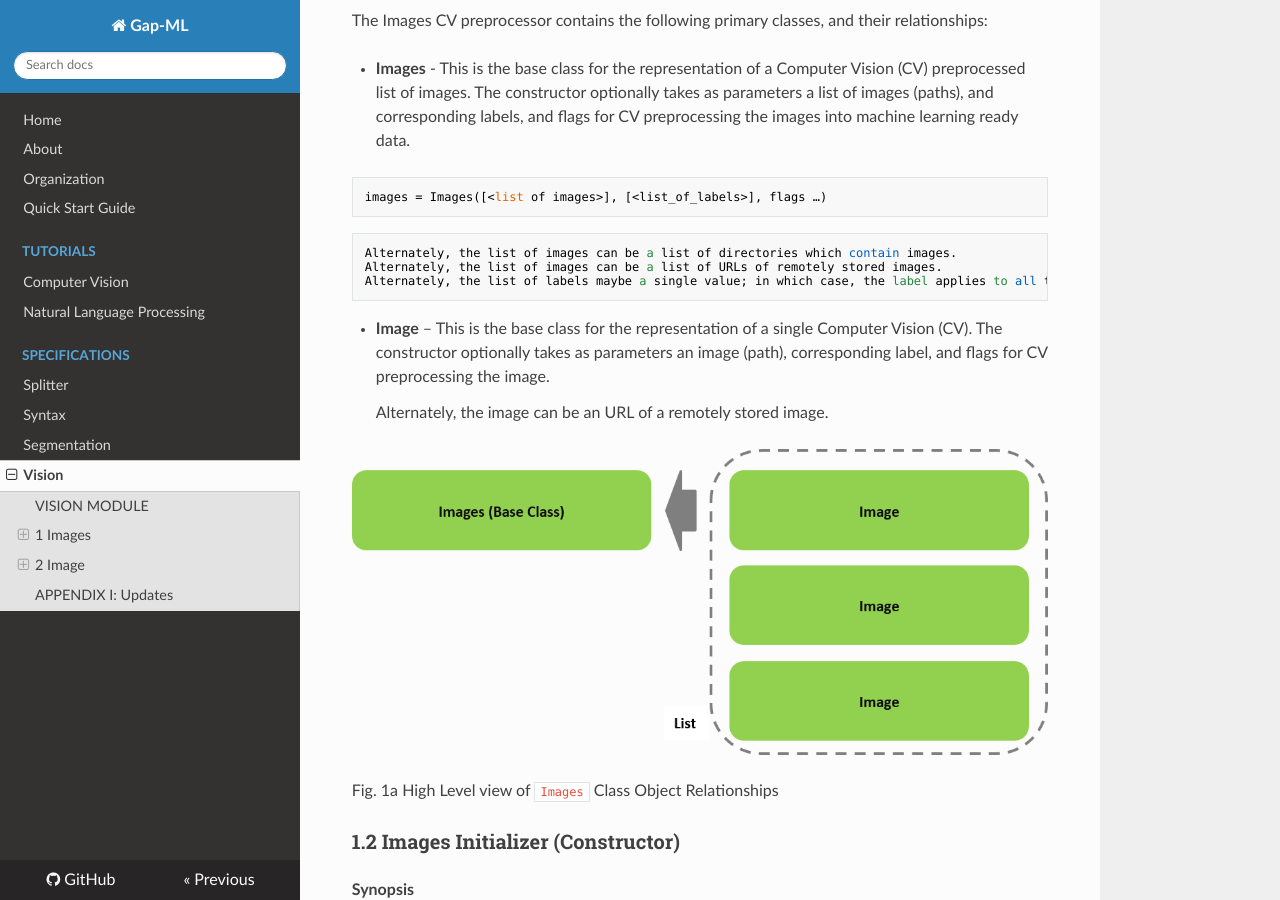
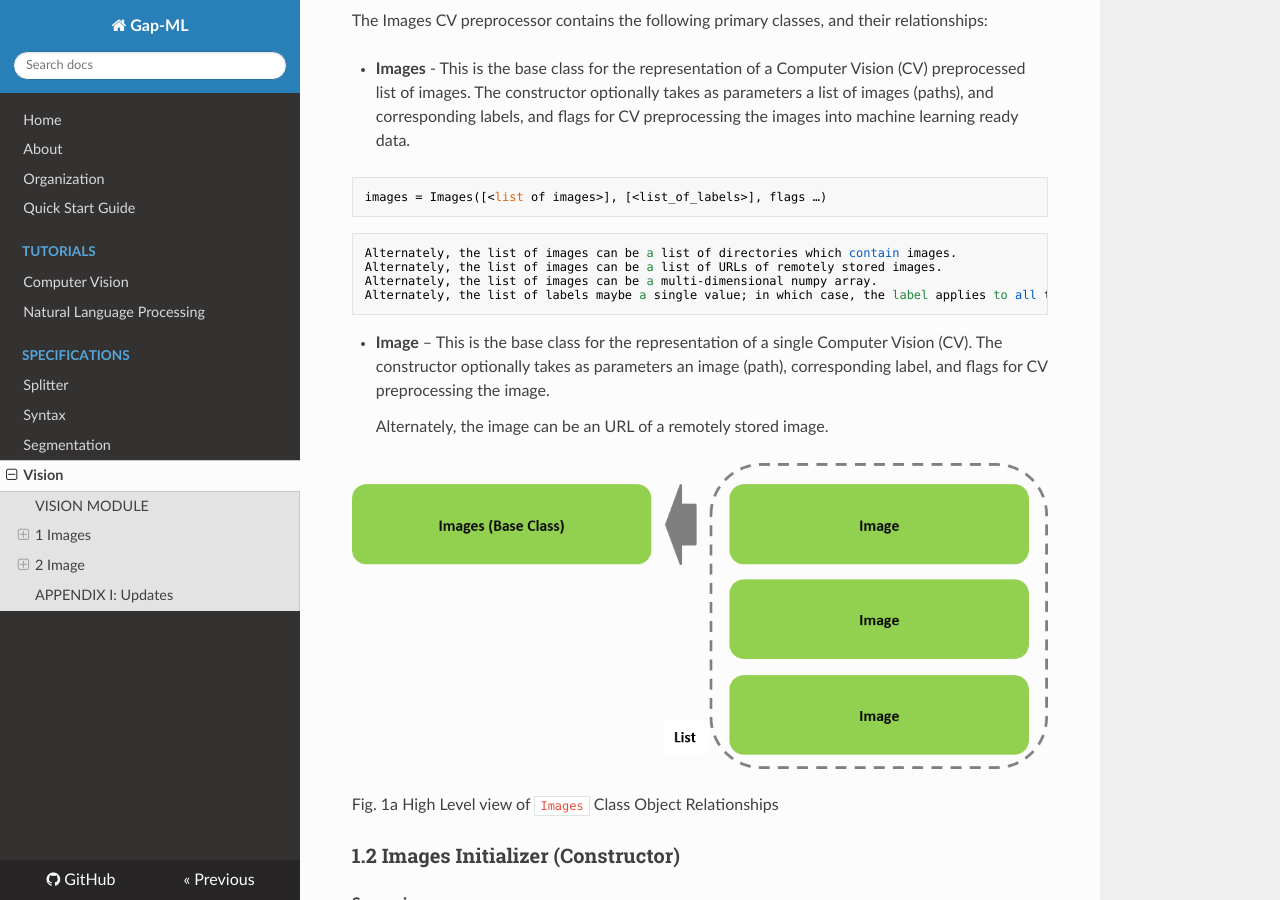
Before and after one commit to andrewferlitsch/Gap, an MkDocs documentation site: the page built from docs/specs/vision_spec.md, in a window 1280 px wide and 900 px high, scrolled down 385 px. Built offline with MkDocs 1.6.1, drawn with Linux system fonts in a browser that asks for light colours; nearby versions of some CDN libraries.

Commit message:
Update vision_spec.md

````diff
--- a/docs/specs/vision_spec.md
+++ b/docs/specs/vision_spec.md
@@ -16,6 +16,7 @@ images = Images([<list of images>], [<list_of_labels>], flags …)
 ```
     Alternately, the list of images can be a list of directories which contain images.
     Alternately, the list of images can be a list of URLs of remotely stored images.
+    Alternately, the list of images can be a multi-dimensional numpy array.
     Alternately, the list of labels maybe a single value; in which case, the label applies to all the images.
 
 + **Image** – This is the base class for the representation of a single Computer Vision (CV). The constructor optionally takes as parameters an image (path), corresponding label, and flags for CV preprocessing the image.
````
